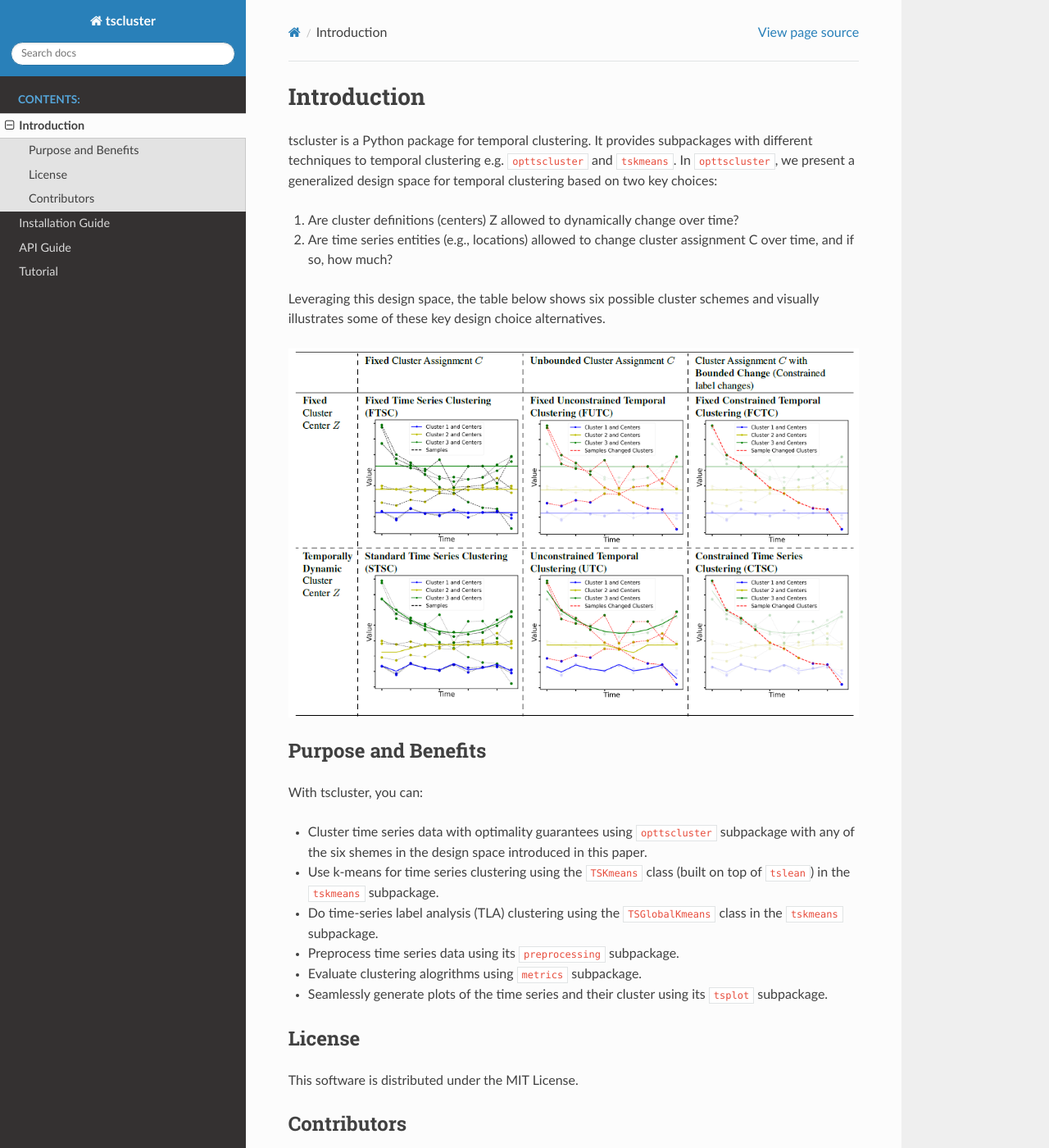
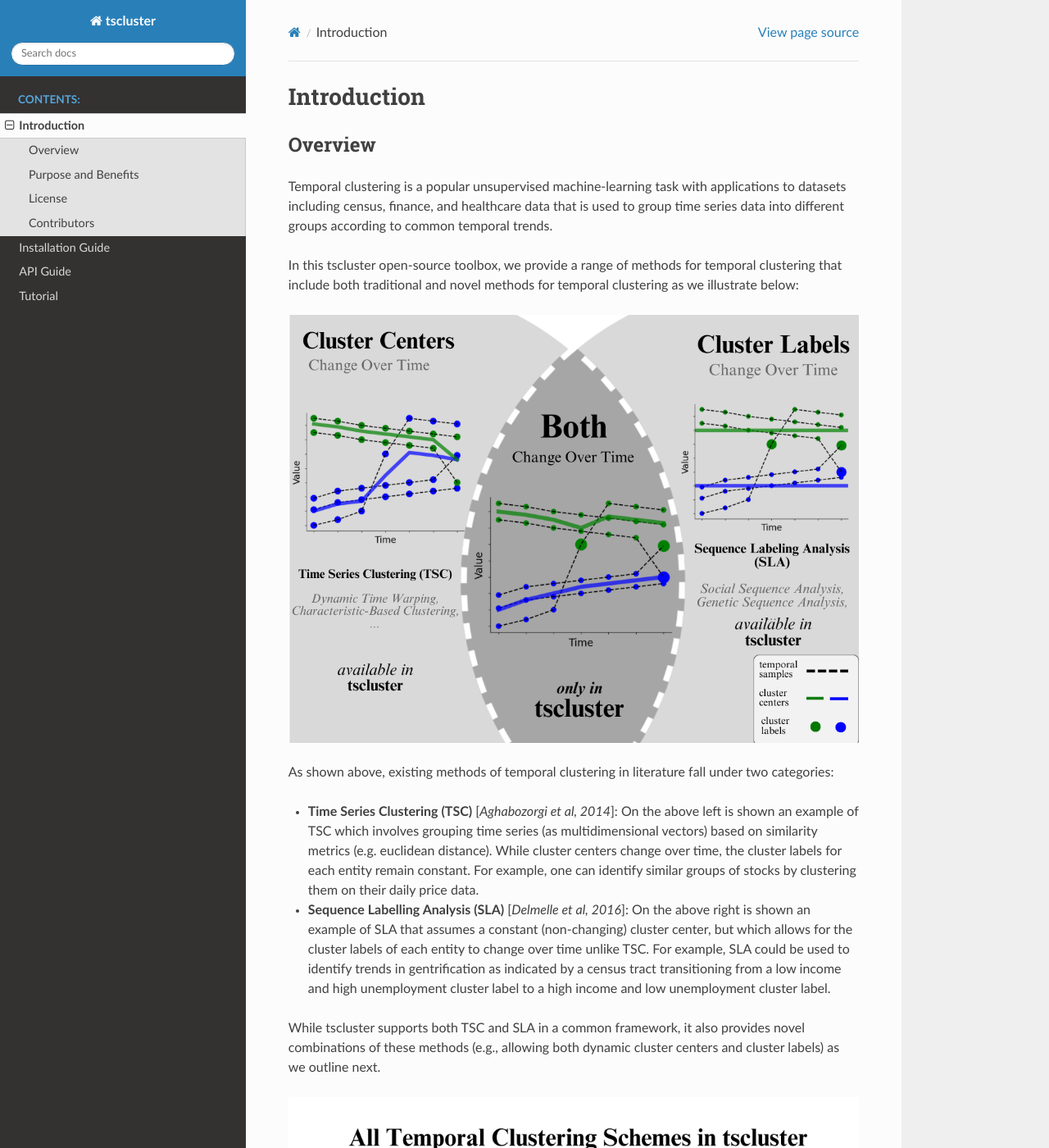
Before and after one commit to tscluster-project/tscluster, a Sphinx documentation site: the page built from docs/introduction.rst, in a window 1280 px wide and 1400 px high. Shown: the whole window at 82% size. Built offline with Sphinx 7.4.7 and the Read the Docs theme 2.0.0, drawn with Linux system fonts in a browser that asks for light colours; some of the changed text lies outside the part shown.

Commit message:
modified landing page

```diff
--- a/docs/API.rst
+++ b/docs/API.rst
@@ -1,7 +1,8 @@
+.. _api-section-label:
+
 API Guide
 ==========
 
 .. toctree::
-    :maxdepth: 2
 
-    source/modules
+    source/tscluster.rst
--- a/docs/conf.py
+++ b/docs/conf.py
@@ -20,6 +20,7 @@ author = 'Jolomi Tosanwumi'
 
 extensions = [
     'sphinx.ext.autodoc',
+    'sphinx_tabs.tabs',
     # 'sphinxcontrib.napoleon',
     'numpydoc',
     'sphinx.ext.autosummary',
--- a/docs/install.rst
+++ b/docs/install.rst
@@ -16,13 +16,13 @@ We require Python 3.8+.
 Note: you will need Gurobi licence when using OptTSCluster with large model size. See `here <https://support.gurobi.com/hc/en-us/articles/12684663118993-How-do-I-obtain-a-Gurobi-license>`_ for more about Gurobi licence
 
 Installing via pip
------------------
+------------------
 .. code-block:: shell
 
     pip install tscluster
 
 Installing the Pre-Release Version via git
----------
+------------------------------------------
 .. code-block:: shell
 
     pip install git+https://github.com/tscluster-project/tscluster.git
--- a/docs/introduction.rst
+++ b/docs/introduction.rst
@@ -1,26 +1,60 @@
 Introduction
 ============
 
-tscluster is a Python package for temporal clustering.
-It provides subpackages with different techniques to temporal clustering e.g. ``opttscluster`` and ``tskmeans``. In ``opttscluster``, we present a generalized design space for temporal clustering based on two key choices:
+Overview
+--------
 
-1. Are cluster definitions (centers) Z allowed to dynamically change over time?
-2. Are time series entities (e.g., locations) allowed to change cluster assignment C over time, and if so, how much?
+Temporal clustering is a popular unsupervised machine-learning task with applications to datasets including census, finance, and healthcare data that is used to group time series data into different groups according to common temporal trends.
 
-Leveraging this design space, the table below shows six possible cluster schemes and visually illustrates some of these key design choice alternatives.
+In this tscluster open-source toolbox, we provide a range of methods for temporal clustering that include both traditional and novel methods for temporal clustering as we illustrate below:
 
-.. image:: source/tscluster_design_space.png
+.. image:: source/images/venn_diagram.png
+
+As shown above, existing methods of temporal clustering in literature fall under two categories:
+
+- **Time Series Clustering (TSC)** [*Aghabozorgi et al, 2014*]: On the above left is shown an example of TSC which involves grouping time series (as multidimensional vectors) based on similarity metrics (e.g. euclidean distance). While cluster centers change over time, the cluster labels for each entity remain constant.  For example, one can identify similar groups of stocks by clustering them on their daily price data.
+- **Sequence Labelling Analysis (SLA)** [*Delmelle et al, 2016*]: On the above right is shown an example of SLA that assumes a constant (non-changing) cluster center, but which allows for the cluster labels of each entity to change over time unlike TSC.  For example, SLA could be used to identify trends in gentrification as indicated by a census tract transitioning from a low income and high unemployment cluster label to a high income and low unemployment cluster label.
+
+While tscluster supports both TSC and SLA in a common framework, it also provides novel combinations of these methods (e.g., allowing both dynamic cluster centers and cluster labels) as we outline next.
+
+.. image:: source/images/table_schemes.png
+
+In this table, we organize all clustering methods according to two choices:
+
+1. In the rows we can choose to have either static (unchanging) cluster centers or dynamic (changing) cluster centers over time.
+2. In the columns we can choose how labels are allowed to change over time: static (no label change), unbounded (unlimited label change), or bounded (an upper limit on the number of label changes allowed).
+
+Perhaps one of the most important novel tools in tscluster is specifically the capability to perform Bounded Fully Dynamic clustering (middle bottom), which allows us to identify the (anomalous) entities that diverge most from existing dynamic trends.  As an example use case for census analysis, we can identify census tracts that change due to external forces (e.g., significant rezoning).
 
 Purpose and Benefits
 --------------------
 With tscluster, you can:
 
-- Cluster time series data with optimality guarantees using ``opttscluster`` subpackage with any of the six shemes in the design space introduced in this paper.
-- Use k-means for time series clustering using the ``TSKmeans`` class (built on top of ``tslean``) in the ``tskmeans`` subpackage.
-- Do time-series label analysis (TLA) clustering using the  ``TSGlobalKmeans`` class in the ``tskmeans`` subpackage.
-- Preprocess time series data using its ``preprocessing`` subpackage.
-- Evaluate clustering alogrithms using ``metrics`` subpackage.
-- Seamlessly generate plots of the time series and their cluster using its ``tsplot`` subpackage.
+- Use opttscluster subpackage to cluster temporal data using any combination of static or fixed cluster labels and centers with optimality guarantees underscored by Mixed Linear Integer Programming.
+
+- Use opttscluster subpackage to find entities that are most likely to change cluster label assignment if a total number of n label changes are allowed.
+
+Tscluster also encompassed the two existing approaches by proving the following classes available in its tskmeans subpackage:
+- TSKmeans class for TSC (built on top of tslearn).
+- TSGlobalKmeans class for SLA (built on top of sklearn).
+
+Tscluster implemented some utility tools in the following subpackages to help in temporal clustering tasks.
+- preprocessing: This can be used to preprocess and load temporal data. Data can be loaded from either a directory, a file, a list of Pandas DataFrames, or a numpy array
+file (.npy).
+
+.. image:: source/images/tscluster_schema.png
+
+- metric: contains useful temporal clustering evaluation metrics such as inertia and max_dist.
+- tsplot: Useful for seamlessly generating 2D time series plots and 3D waterfall plots of all features within temporal data and the cluster centers.
+
+.. With tscluster, you can:
+
+.. - Cluster time series data with optimality guarantees using ``opttscluster`` subpackage with any of the six shemes in the design space introduced in this paper.
+.. - Use k-means for time series clustering using the ``TSKmeans`` class (built on top of ``tslean``) in the ``tskmeans`` subpackage.
+.. - Do time-series label analysis (TLA) clustering using the  ``TSGlobalKmeans`` class in the ``tskmeans`` subpackage.
+.. - Preprocess time series data using its ``preprocessing`` subpackage.
+.. - Evaluate clustering alogrithms using ``metrics`` subpackage.
+.. - Seamlessly generate plots of the time series and their cluster using its ``tsplot`` subpackage.
 
 License
 -------
@@ -29,3 +63,4 @@ This software is distributed under the MIT License.
 Contributors
 ------------
 - Jolomi Tosanwumi (University of Toronto, CA)
+- Jiazhou Liang (University of Toronto, CA)
--- a/docs/source/tscluster.rst
+++ b/docs/source/tscluster.rst
@@ -1,5 +1,4 @@
-tscluster package
-=================
+.. _modules_section_label:
 
 modules
 -----------
```
Also changed, not shown: docs/index.rst (+4 -3 lines), docs/source/modules.rst (deleted, +0 -7 lines), docs/source/images/table_schemes.png (added), docs/source/images/tscluster_schema.png (renamed from docs/source/tscluster_schema.png), docs/source/images/venn_diagram.png (added), docs/source/tscluster_design_space.png (deleted).
